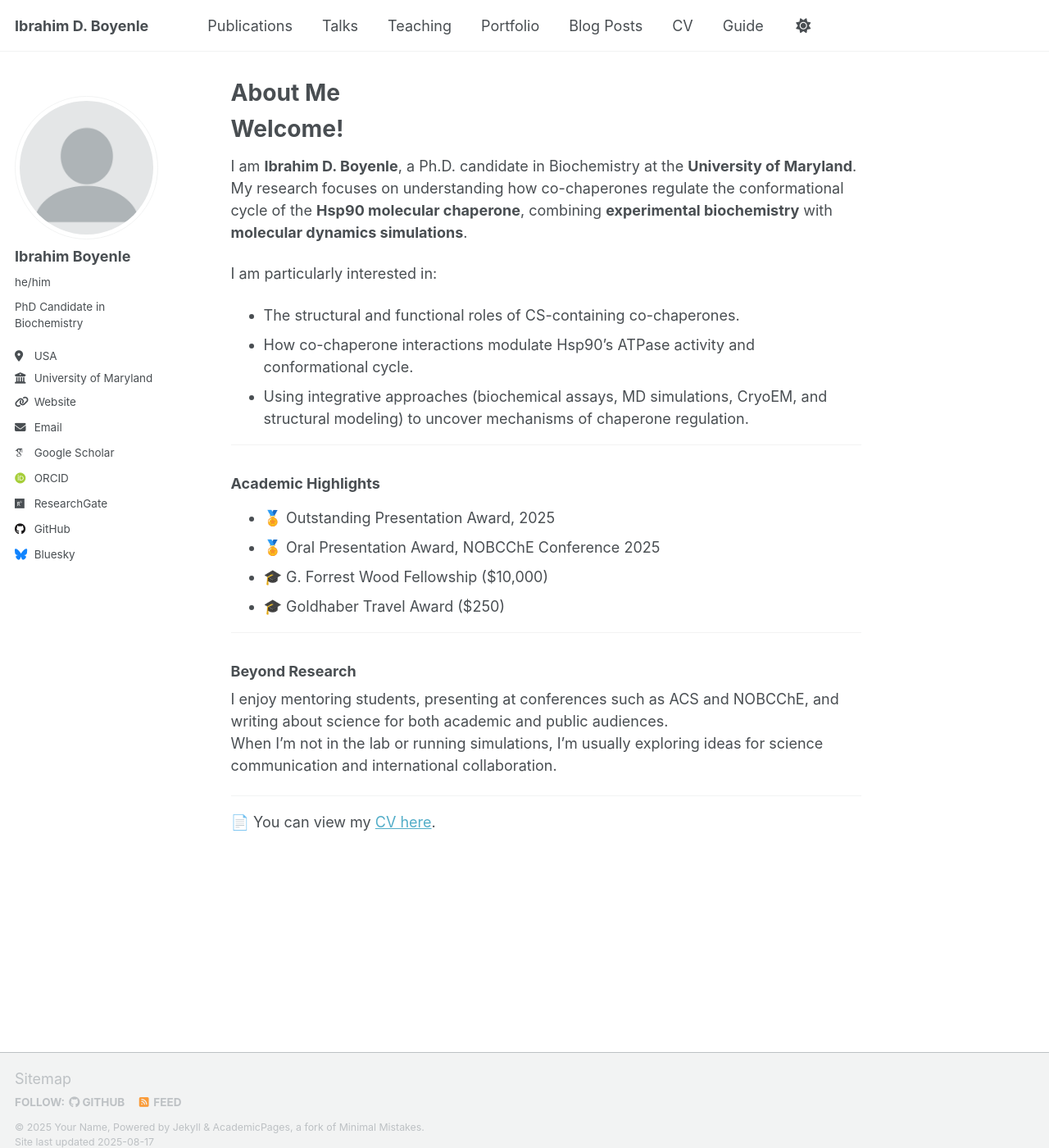
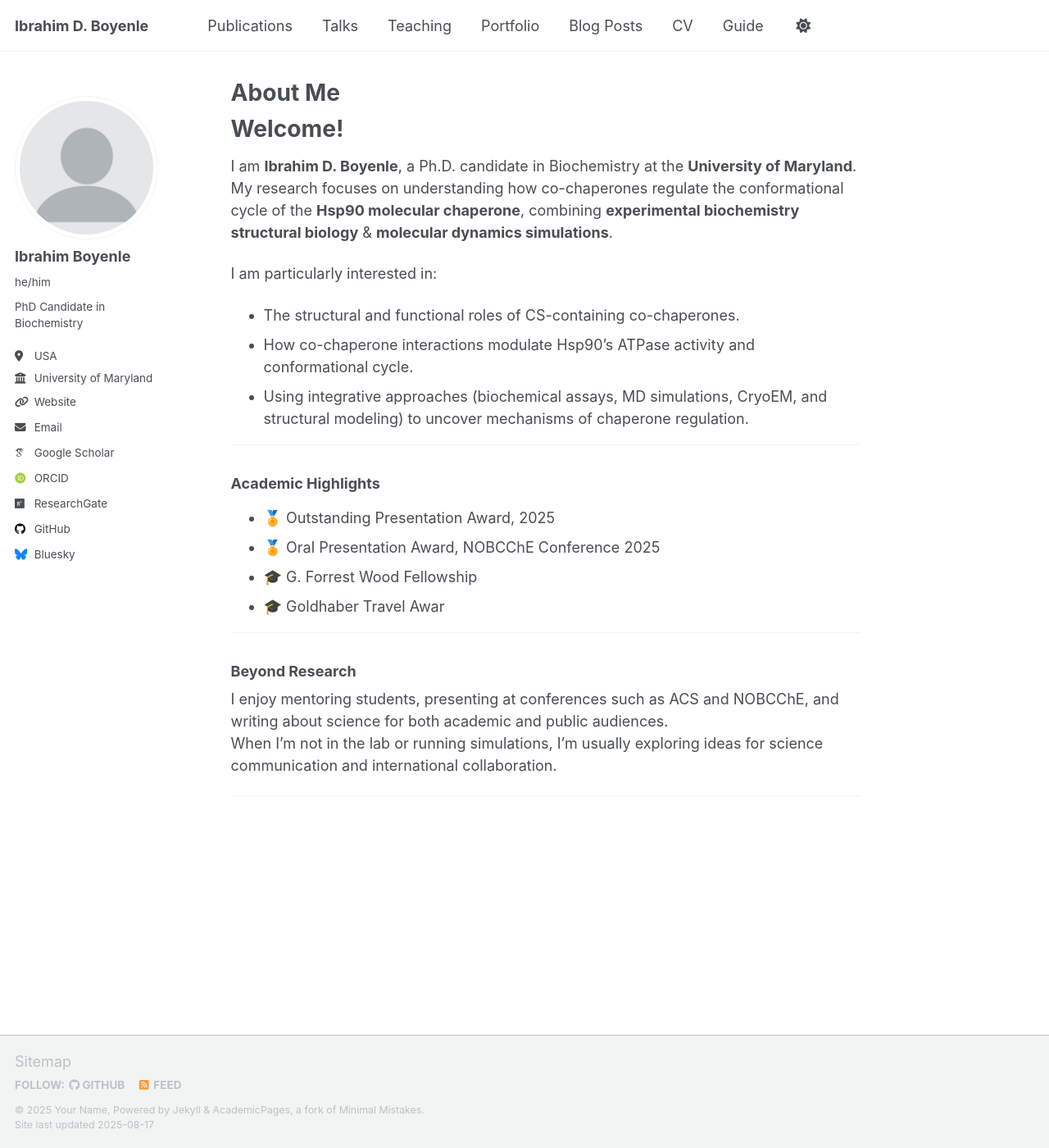
Before and after one commit to Ibrahimboyenle/Ibrahimboyenle.github.io, a Jekyll site: the page built from _pages/about.md, in a window 1280 px wide and 1400 px high. Shown: the whole window at 82% size. Built offline with Jekyll 4.4.1, drawn with Linux system fonts in a browser that asks for light colours; some web fonts are replaced; a script that is not in the unit is left out.

Commit message:
Update about.md

```diff
--- a/_pages/about.md
+++ b/_pages/about.md
@@ -11,7 +11,7 @@ Welcome!
 ========
 
 I am **Ibrahim D. Boyenle**, a Ph.D. candidate in Biochemistry at the **University of Maryland**.
-My research focuses on understanding how co-chaperones regulate the conformational cycle of the **Hsp90 molecular chaperone**, combining **experimental biochemistry** with **molecular dynamics simulations**.
+My research focuses on understanding how co-chaperones regulate the conformational cycle of the **Hsp90 molecular chaperone**, combining **experimental biochemistry** **structural biology** & **molecular dynamics simulations**.
 
 I am particularly interested in:
 - The structural and functional roles of CS-containing co-chaperones.
@@ -23,8 +23,8 @@ I am particularly interested in:
 ### Academic Highlights
 - 🏅 Outstanding Presentation Award, 2025
 - 🏅 Oral Presentation Award, NOBCChE Conference 2025
-- 🎓 G. Forrest Wood Fellowship ($10,000)
-- 🎓 Goldhaber Travel Award ($250)
+- 🎓 G. Forrest Wood Fellowship
+- 🎓 Goldhaber Travel Awar
 
 ---
 
@@ -33,5 +33,3 @@ I enjoy mentoring students, presenting at conferences such as ACS and NOBCChE, a
 When I’m not in the lab or running simulations, I’m usually exploring ideas for science communication and international collaboration.
 
 ---
-
-📄 You can view my [CV here](/files/CV.pdf).
```
